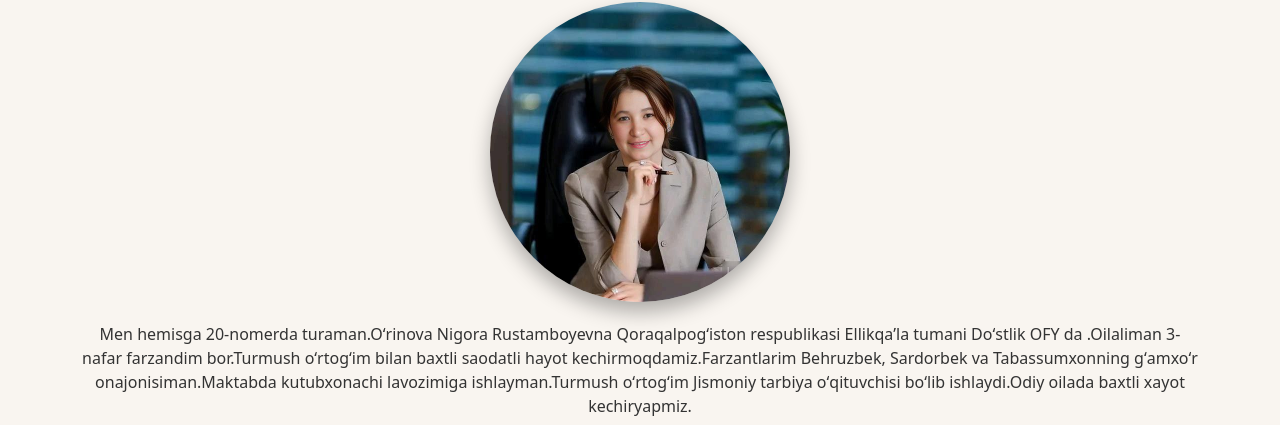
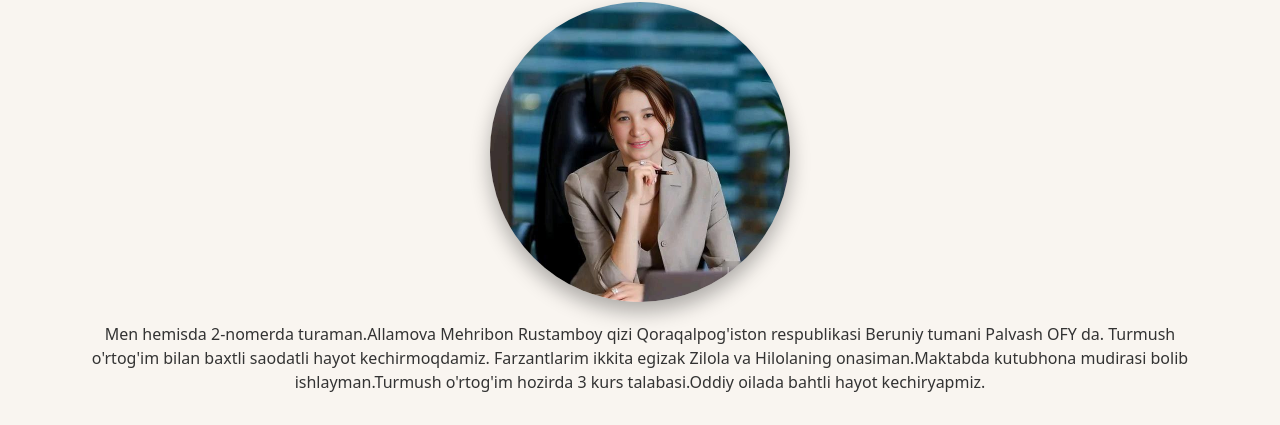
Before and after one commit to XizmatHubRec/2-nomer, a plain HTML site: page index.html in a window 1280 px wide. Shown: the part 527-952 px from the top of the page. Drawn offline with nearby package versions, Linux system fonts and the light colour scheme.

Commit message:
Update index.html

```diff
--- a/index.html
+++ b/index.html
@@ -108,8 +108,7 @@
                 <img src="avatar.jpg" alt="Avtor" class="animated-image">
             </div>
             <p class="text-center animate-about-text">
-                Men hemisga 20-nomerda turaman.Oʻrinova Nigora Rustamboyevna Qoraqalpogʻiston respublikasi Ellikqaʼla tumani Doʻstlik OFY da .Oilaliman 3-nafar farzandim bor.Turmush oʻrtogʻim bilan baxtli saodatli hayot kechirmoqdamiz.Farzantlarim Behruzbek, Sardorbek va Tabassumxonning gʻamxoʻr onajonisiman.Maktabda kutubxonachi lavozimiga ishlayman.Turmush oʻrtogʻim Jismoniy tarbiya oʻqituvchisi boʻlib ishlaydi.Odiy oilada baxtli xayot kechiryapmiz.
-            </p>
+                Men hemisda 2-nomerda turaman.Allamova Mehribon Rustamboy qizi Qoraqalpog'iston respublikasi Beruniy tumani Palvash OFY da. Turmush o'rtog'im bilan baxtli saodatli hayot kechirmoqdamiz. Farzantlarim ikkita egizak Zilola va Hilolaning  onasiman.Maktabda kutubhona mudirasi bolib ishlayman.Turmush o'rtog'im hozirda 3 kurs talabasi.Oddiy oilada bahtli hayot kechiryapmiz.</p>
         </div>
     </div>
 </section>
```
